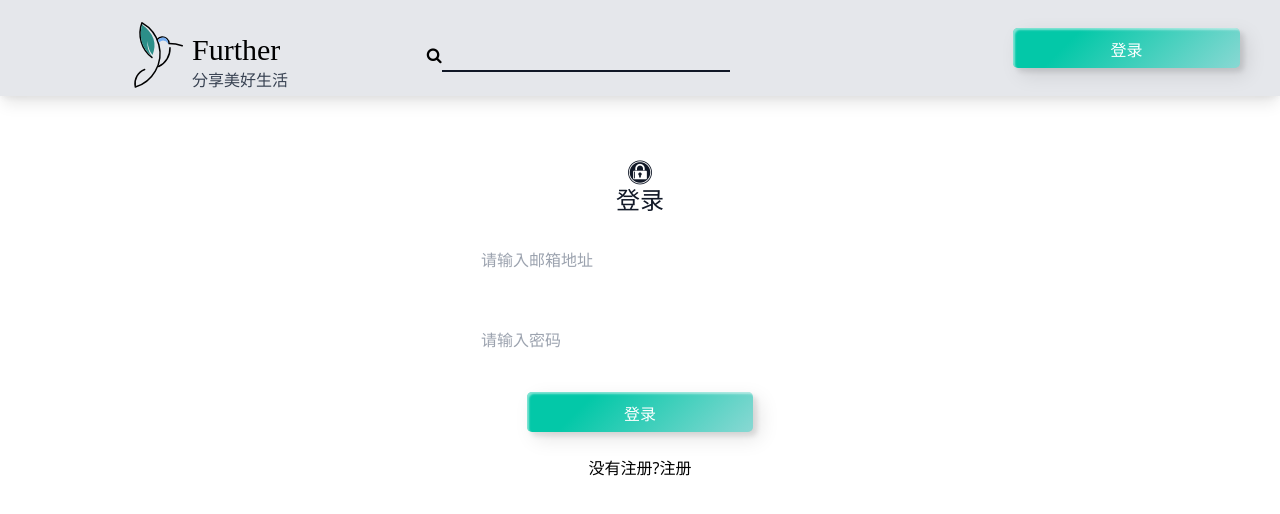
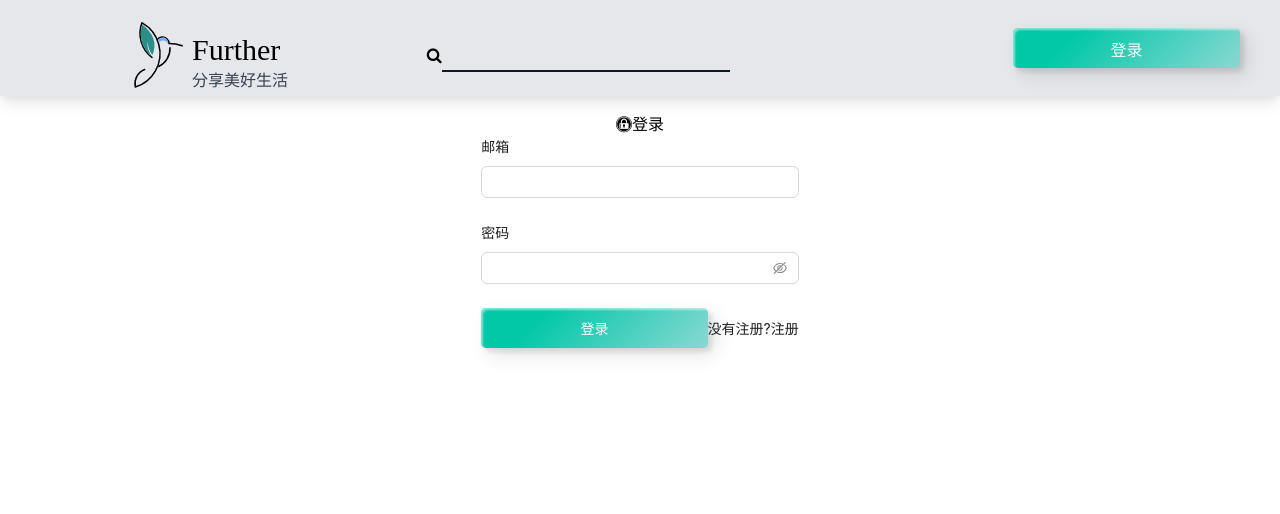
Before and after one commit to Luoyeming/Further, a React (Create React App) app: page /auth in a window 1280 px wide. Shown: the top 514 px of the page. Built offline with nearby package versions, Linux system fonts and the light colour scheme; no server answers; a web font is replaced by a local one.

Commit message:
登陆样式
登陆样式

```diff
--- a/src/components/Auth/Auth.js
+++ b/src/components/Auth/Auth.js
@@ -1,9 +1,10 @@
 import React, {useState} from 'react';
-import Input from "./Input";
+// import Input from "./Input";
 import {useDispatch} from "react-redux";
 import {useHistory} from "react-router-dom";
 import {signin, signup} from "../../actions/auth"
 import ReactFileReader from "react-file-reader";
+import {Form, Input} from 'antd'
 
 const initialState = {name:'',email:'',password:'',confirmPassword:''}
 const Auth = () => {
@@ -35,16 +36,18 @@ const Auth = () => {
     }
 
     return (
-        <div className="container mx-auto mt-10 p-6  space-y-4 w-96">
-            <div className="flex flex-col justify-center items-center text-2xl text-gray-900">
+        // <div className="container mx-auto mt-10 p-6  space-y-4 w-96">
+        <div style={{display:"flex",justifyContent:"center",alignItems:"center",flexDirection:"column"}}>
+            <div>
                 <i className="fa fa-expeditedssl"></i>
                 {isSignup ? '注册' : '登录'}
             </div>
-            <form className="space-y-6 justify-center items-center flex flex-col px-6 relative" onSubmit={handleSubmit}>
-                {isSignup && <Input name="name" label="name" handleChange={handleChange} autoFocus placeholder={"name"}/>}
-                <Input name="email" label="Email Address" handleChange={handleChange} type="email" placeholder={"Email Address"}/>
-                <Input name="password" label="Password" handleChange={handleChange} type={showPassword ? "text" : "password"} handleShowPassword={handleShowPassword} placeholder={"Password"}/>
-                {isSignup && <Input name="confirmPassword" label="Repeat Password" handleChange={handleChange} type="password" placeholder={"Repeat Password"}/>}
+            {/*<form className="space-y-6 justify-center items-center flex flex-col px-6 relative" onSubmit={handleSubmit}>*/}
+            <Form layout={"vertical"}>
+                {isSignup && <Form.Item label="用户名" name="name"><Input /></Form.Item>}
+                <Form.Item label="邮箱" name="email"><Input /></Form.Item>
+                <Form.Item label="密码" name="password"><Input.Password/></Form.Item>
+                {isSignup && <Form.Item label="再次输入密码" name="confirmPassword"><Input.Password/></Form.Item>}
                 {isSignup && <ReactFileReader fileTypes={[".png",".jpg",".gif", "jpeg"]} name="imageUrl" base64={true} multipleFiles={false} handleFiles={(files) => {
                     setFormData({...formData, imageUrl: files.base64});
                     setImagePreview(files.base64);
@@ -59,7 +62,7 @@ const Auth = () => {
                 </ReactFileReader>}
                 <button type="submit" className="custom-btn btn-13">{isSignup ? '注册' : '登录'}</button>
                 <button onClick={switchMode}>{isSignup ? '已经注册?登录' : '没有注册?注册'}</button>
-            </form>
+            </Form>
         </div>
     )
 };
--- a/src/components/Posts/Post/Post.js
+++ b/src/components/Posts/Post/Post.js
@@ -91,15 +91,15 @@ const Post = ({post,setCurrentId}) => {
                 </div>
             </div>
         </div>
-            <Modal open={showLogin} onCancel={handleClose} footer={null} width={700} wrapClassName={"loginModal"}>
+            <Modal open={showLogin} onCancel={handleClose} style={{top:'60px'}} footer={null} width={900} wrapClassName={"loginModal"}>
                 <div className="loginContent">
                     {/*<div style={{backgroundImage:`${post.selectFile}`}}>*/}
                     {/*</div>*/}
                     {/*<img src={post.selectFile} style={{clipPath:'polygon(40% 0%, 60% 0%,60% 100%,40% 100%)'}}/>*/}
-                    <div style={{width:"100px",height:'600px'}}>
-                        <img src={post.selectFile} style={{width:"100px",height:'600px',objectFit:'cover'}}/>
+                    <div style={{borderRadius:"10px 0 10px 0"}}>
+                        <img src={post.selectFile} style={{width:"280px",height:'630px',objectFit:'cover',borderRadius:"8px 0 0 8px4"}}/>
                     </div>
-                    <div>
+                    <div style={{width:'620px',display:'flex', justifyContent:'center', alignItems:'center'}}>
                         <Auth></Auth>
                     </div>
                 </div>
--- a/src/components/Posts/Post/style.css
+++ b/src/components/Posts/Post/style.css
@@ -105,7 +105,7 @@
    /*height: 400px;*/
 }
 .loginModal .ant-modal-content{
-   width: 700px;
-   height: 600px;
+   width: 900px;
+   height: 630px;
    padding: 0;
 }
```
